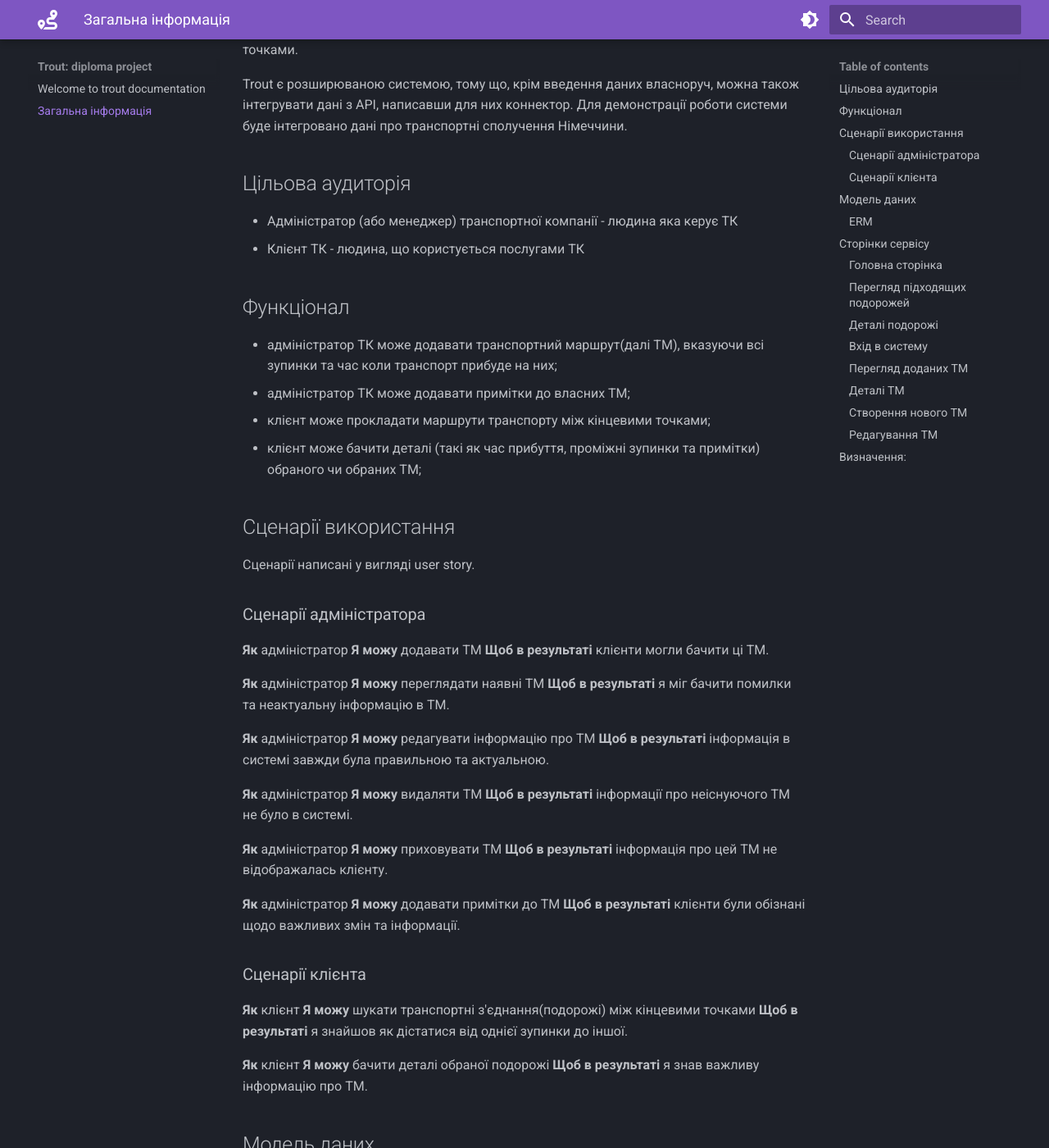
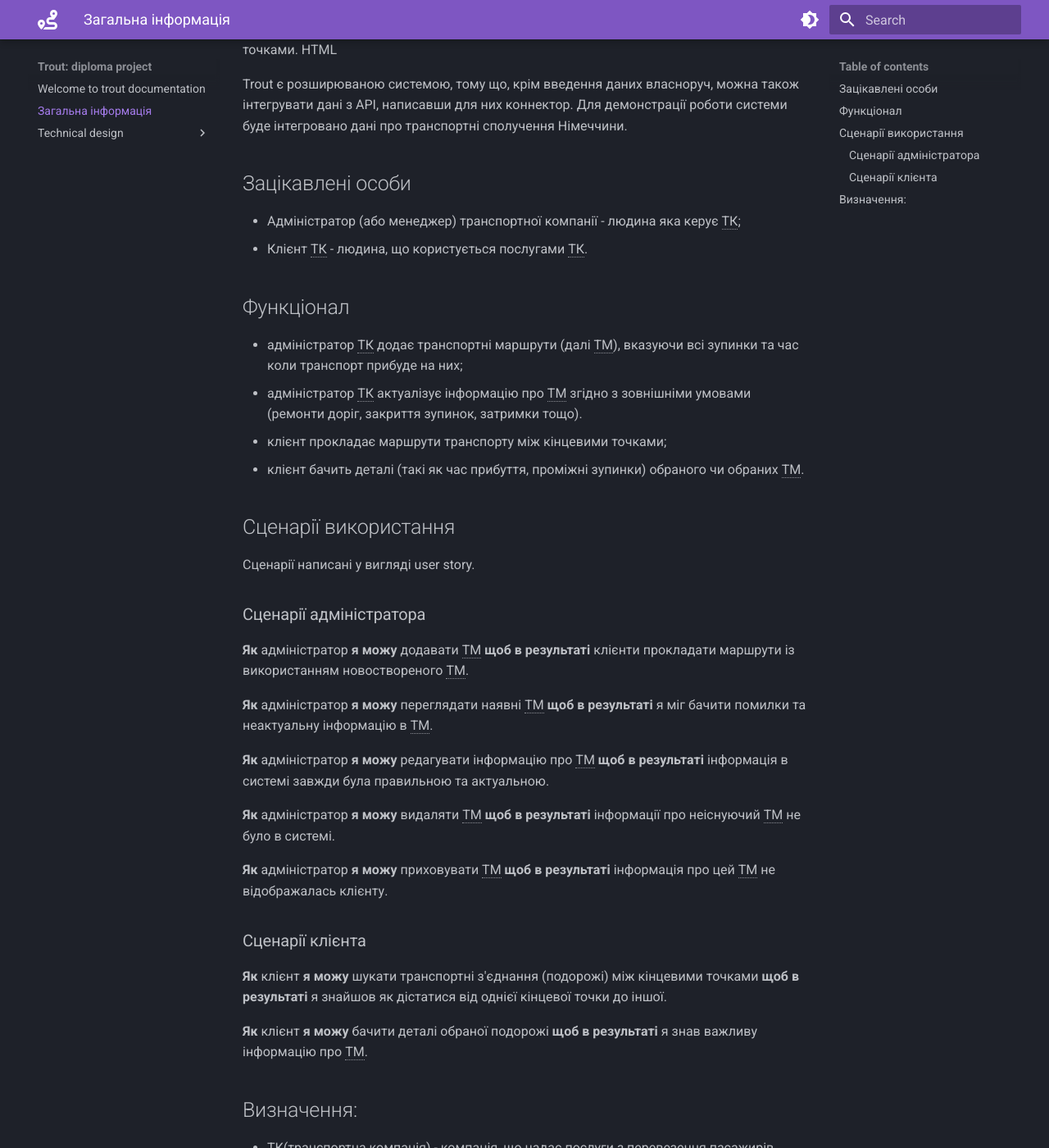
Before and after one commit to drewg3r/trout, an MkDocs documentation site: the page built from docs/docs/general-information.md, in a window 1280 px wide and 1400 px high, scrolled down 234 px. Shown: the whole window at 82% size. Built offline with MkDocs 1.6.1 and Material for MkDocs 9.7.7, drawn with Linux system fonts in a browser that asks for light colours; some of the changed text lies outside the part shown.

Commit message:
Finish general information + add basic data models page

````diff
--- a/docs/docs/general-information.md
+++ b/docs/docs/general-information.md
@@ -1,21 +1,29 @@
-
 # Загальна інформація
 
-**Trout** - це розширювана система для адміністраторів транспортних компаній. Ця система дає змогу адміністратору ТК внести дані про маршрути транспорту його компанії, а також розклад руху цього транспорту. Після того як дані внесено в систему, клієнти ТК можуть переглядати наявні маршрути, та шукати з'єднання між двома заданими кінцевими точками.
+**Trout** - це розширювана система для адміністраторів транспортних компаній.
+Ця система дає змогу адміністратору ТК внести дані про маршрути транспорту його
+компанії, а також розклад руху цього транспорту. Після того як дані внесено в
+систему, клієнти ТК можуть переглядати наявні маршрути, та шукати з'єднання між
+двома заданими кінцевими точками. HTML
 
-Trout є розширюваною системою, тому що, крім введення даних власноруч, можна також інтегрувати дані з API, написавши для них коннектор. Для демонстрації роботи системи буде інтегровано дані про транспортні сполучення Німеччини.
+Trout є розширюваною системою, тому що, крім введення даних власноруч, можна
+також інтегрувати дані з API, написавши для них коннектор. Для демонстрації
+роботи системи буде інтегровано дані про транспортні сполучення Німеччини.
 
-## Цільова аудиторія
+## Зацікавлені особи
 
-- Адміністратор (або менеджер) транспортної компанії - людина яка керує ТК
-- Клієнт ТК - людина, що користується послугами ТК
+ - Адміністратор (або менеджер) транспортної компанії - людина яка керує ТК;
+ - Клієнт ТК - людина, що користується послугами ТК.
 
 ## Функціонал
 
-- адміністратор ТК може додавати транспортний маршрут(далі ТМ), вказуючи всі зупинки та час коли транспорт прибуде на них;
-- адміністратор ТК може додавати примітки до власних ТМ;
-- клієнт може прокладати маршрути транспорту між кінцевими точками;
-- клієнт може бачити деталі (такі як час прибуття, проміжні зупинки та примітки) обраного чи обраних ТМ;
+ - адміністратор ТК додає транспортні маршрути (далі ТМ), вказуючи всі зупинки
+   та час коли транспорт прибуде на них;
+ - адміністратор ТК актуалізує інформацію про ТМ згідно з зовнішніми умовами
+   (ремонти доріг, закриття зупинок, затримки тощо).
+ - клієнт прокладає маршрути транспорту між кінцевими точками;
+ - клієнт бачить деталі (такі як час прибуття, проміжні зупинки) обраного чи
+   обраних ТМ.
 
 ## Сценарії використання
 
@@ -23,94 +31,29 @@
 
 ### Сценарії адміністратора
 
-**Як** адміністратор **Я можу** додавати ТМ **Щоб в результаті** клієнти могли бачити ці ТМ.
+**Як** адміністратор **я можу** додавати ТМ **щоб в результаті** клієнти
+прокладати маршрути із використанням новоствореного ТМ.
 
-**Як** адміністратор **Я можу** переглядати наявні ТМ **Щоб в результаті** я міг бачити помилки та неактуальну інформацію в ТМ.
+**Як** адміністратор **я можу** переглядати наявні ТМ **щоб в результаті** я
+міг бачити помилки та неактуальну інформацію в ТМ.
 
-**Як** адміністратор **Я можу** редагувати інформацію про ТМ **Щоб в результаті** інформація в системі завжди була правильною та актуальною.
+**Як** адміністратор **я можу** редагувати інформацію про ТМ **щоб в
+результаті** інформація в системі завжди була правильною та актуальною.
 
-**Як** адміністратор **Я можу** видаляти ТМ **Щоб в результаті** інформації про неіснуючого ТМ не було в системі.
+**Як** адміністратор **я можу** видаляти ТМ **щоб в результаті** інформації про
+неіснуючий ТМ не було в системі.
 
-**Як** адміністратор **Я можу** приховувати ТМ **Щоб в результаті** інформація про цей ТМ не відображалась клієнту.
-
-**Як** адміністратор **Я можу** додавати примітки до ТМ **Щоб в результаті** клієнти були обізнані щодо важливих змін та інформації.
+**Як** адміністратор **я можу** приховувати ТМ **щоб в результаті** інформація
+про цей ТМ не відображалась клієнту.
 
 ### Сценарії клієнта
 
-**Як** клієнт **Я можу** шукати транспортні з'єднання(подорожі) між кінцевими точками **Щоб в результаті** я знайшов як дістатися від однієї зупинки до іншої.
+**Як** клієнт **я можу** шукати транспортні з'єднання (подорожі) між кінцевими
+точками **щоб в результаті** я знайшов як дістатися від однієї кінцевої точки
+до іншої.
 
-**Як** клієнт **Я можу** бачити деталі обраної подорожі **Щоб в результаті** я знав важливу інформацію про ТМ.
-
-## Модель даних
-
-**Route**
-
-Поля
-- id : id
-- name : varchar
-
-**Stop**
-
-Поля
-- id : id
-- name : varchar
-
-**Schedule**
-
-Поля
-- id : id
-- route_id : fk
-- stop_id : fk
-- time: datetime
-
-### ERM
-
-``` mermaid
-	erDiagram
-
-		Route ||--|{ Schedule : "goes on"
-		Schedule }o--|| Stop : contains
-```
-
-## Сторінки сервісу
-
-### Головна сторінка
-
-- Інформація про застосунок;
-- Швидке прокладання подорожі;
-
-### Перегляд підходящих подорожей
-
-- список способів пересування між кінцевими точками
-
-### Деталі подорожі
-
-- ТМ подорожі
-- Час прибуття ТМ на кінцеві точки
-- Примітки до ТМ
-
-### Вхід в систему
-
-- форма для входу в систему (для адміністратору ТК)
-
-### Перегляд доданих ТМ
-
-- список ТМ, що були додані до системи
-
-### Деталі ТМ
-
-- перегляд повної інформації про ТМ
-
-### Створення нового ТМ
-
-- форма для входу в систему
-
-### Редагування ТМ
-
-- форма для редагування тм
-- чекбокс для того щоб приховати маршрут
-- додавання приміток до тм
-
+**Як** клієнт **я можу** бачити деталі обраної подорожі **щоб в результаті** я
+знав важливу інформацію про ТМ.
 
 ## Визначення:
 - ТК(транспортна компанія) - компанія, що надає послуги з перевезення пасажирів.
--- a/docs/mkdocs.yml
+++ b/docs/mkdocs.yml
@@ -20,6 +20,11 @@
         name: Switch to dark mode
 
 markdown_extensions:
+  - abbr
+  - attr_list
+  - pymdownx.snippets:
+      auto_append:
+        - includes/glossary.md
   - pymdownx.superfences:
       custom_fences:
         - name: mermaid
````
Also changed, not shown: docs/docs/index.md (+4 -0 lines), docs/docs/technical-design/models.md (added, +24 -0 lines), docs/docs/technical-design/views/index.md (added, +1 -0 lines), docs/includes/glossary.md (added, +7 -0 lines).
